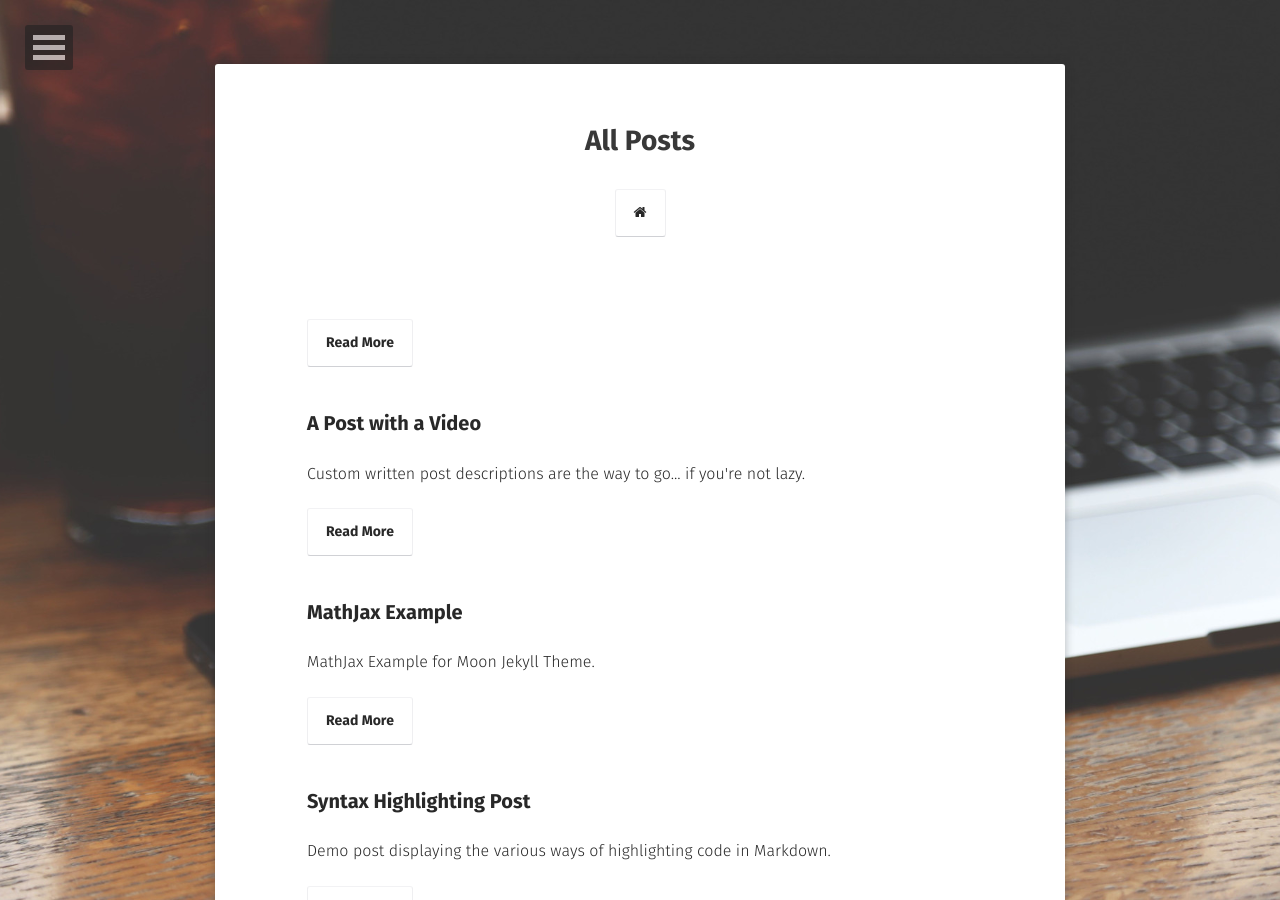
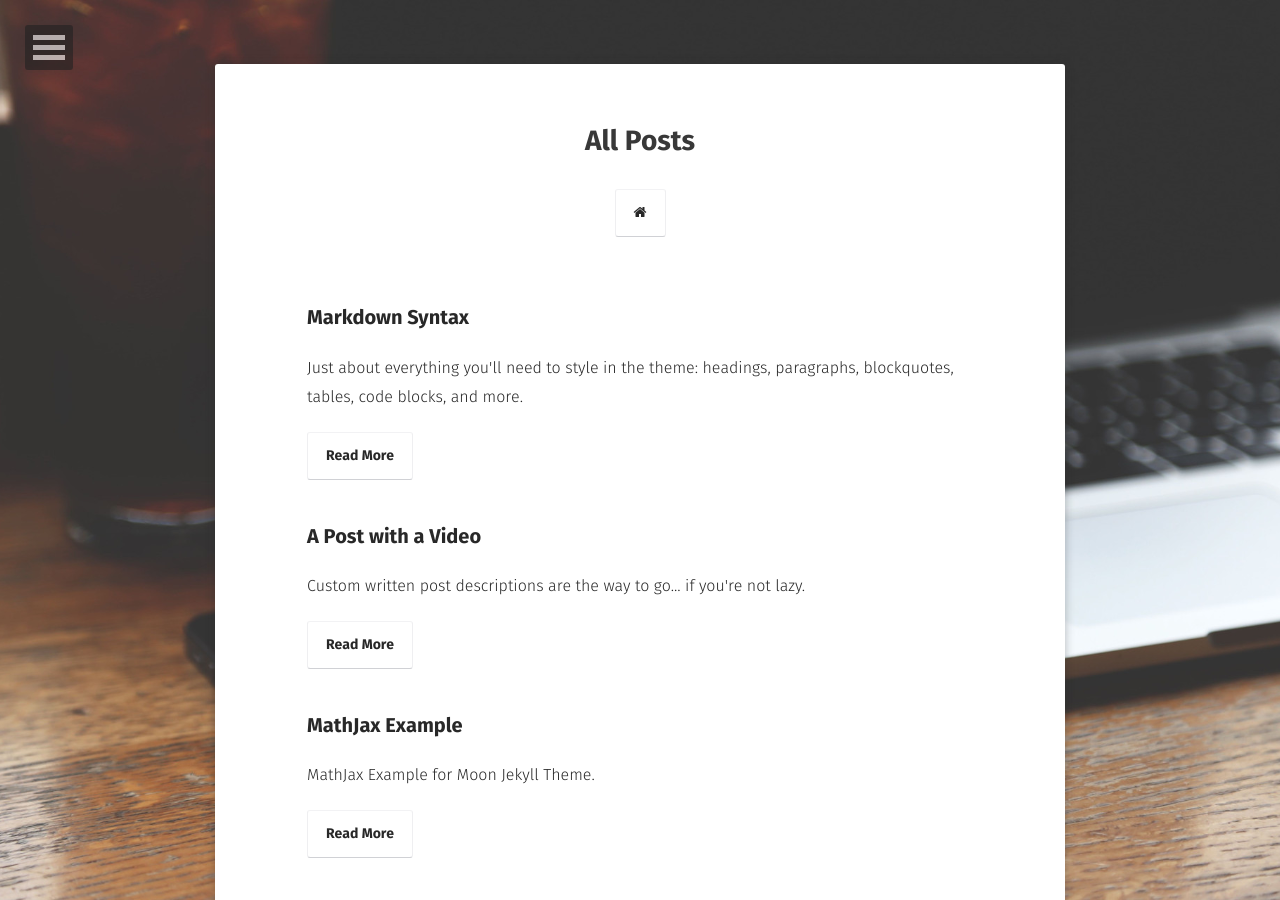
Before and after one commit to gengar1020/gengar1020.github.com, a Jekyll site: the page built from posts/index.md, in a window 1280 px wide and 900 px high. Built offline with Jekyll 4.4.1, drawn with Linux system fonts in a browser that asks for light colours; some web fonts are replaced.

Commit message:
Update 2022-10-28-start.md

```diff
--- a/_posts/2022-10-28-start.md
+++ b/_posts/2022-10-28-start.md
@@ -1,8 +1,9 @@
 ---
 layout: post
-title:  "블로그 시작"
-date:   2022-10-28
-excerpt: "wha!!!!!!":
+title:  "Markdown Syntax"
+date:   2016-03-15
+excerpt: "Just about everything you'll need to style in the theme: headings, paragraphs, blockquotes, tables, code blocks, and more."
+tag:
 - markdown
 - syntax
 - sample
```
